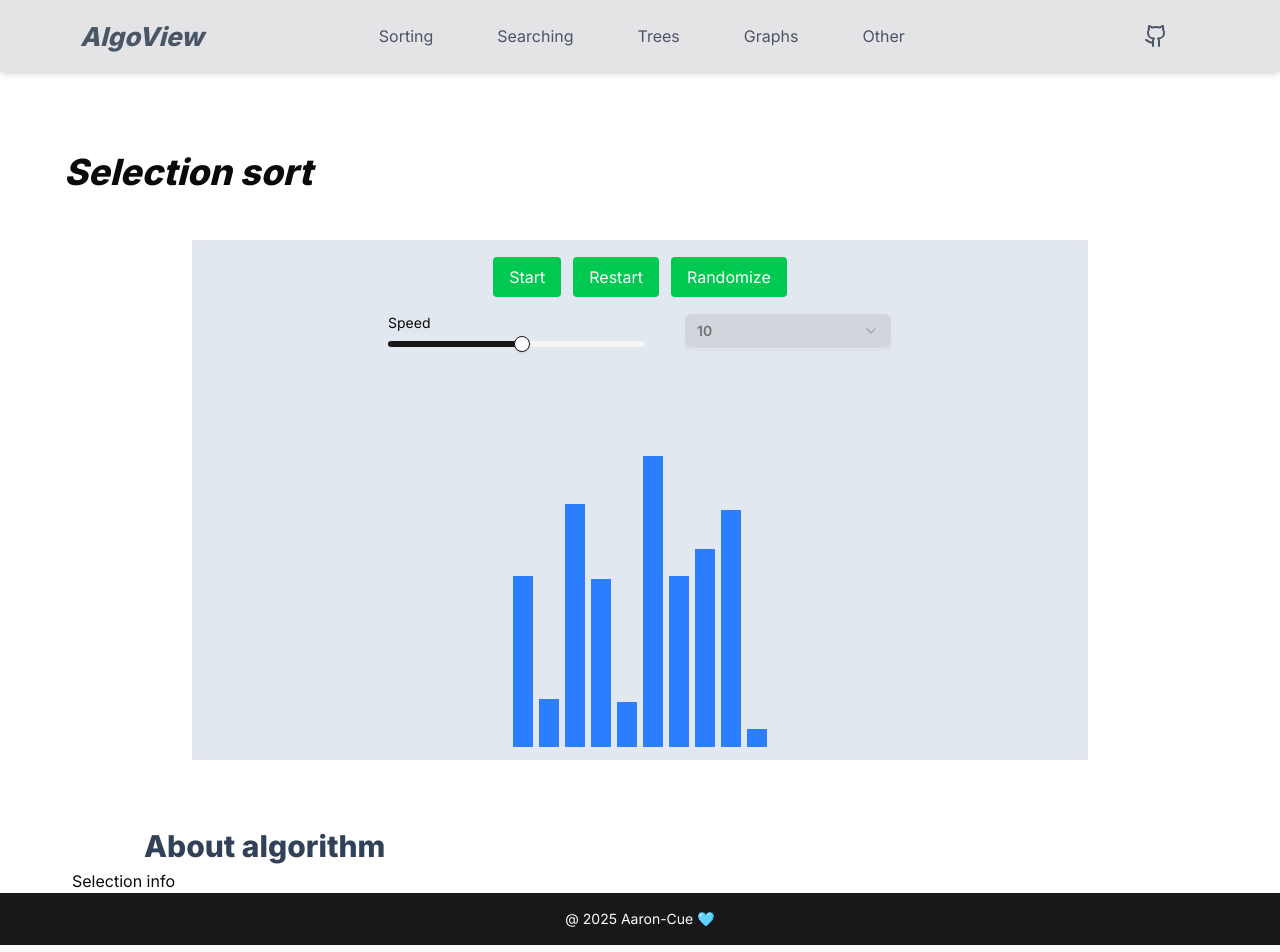
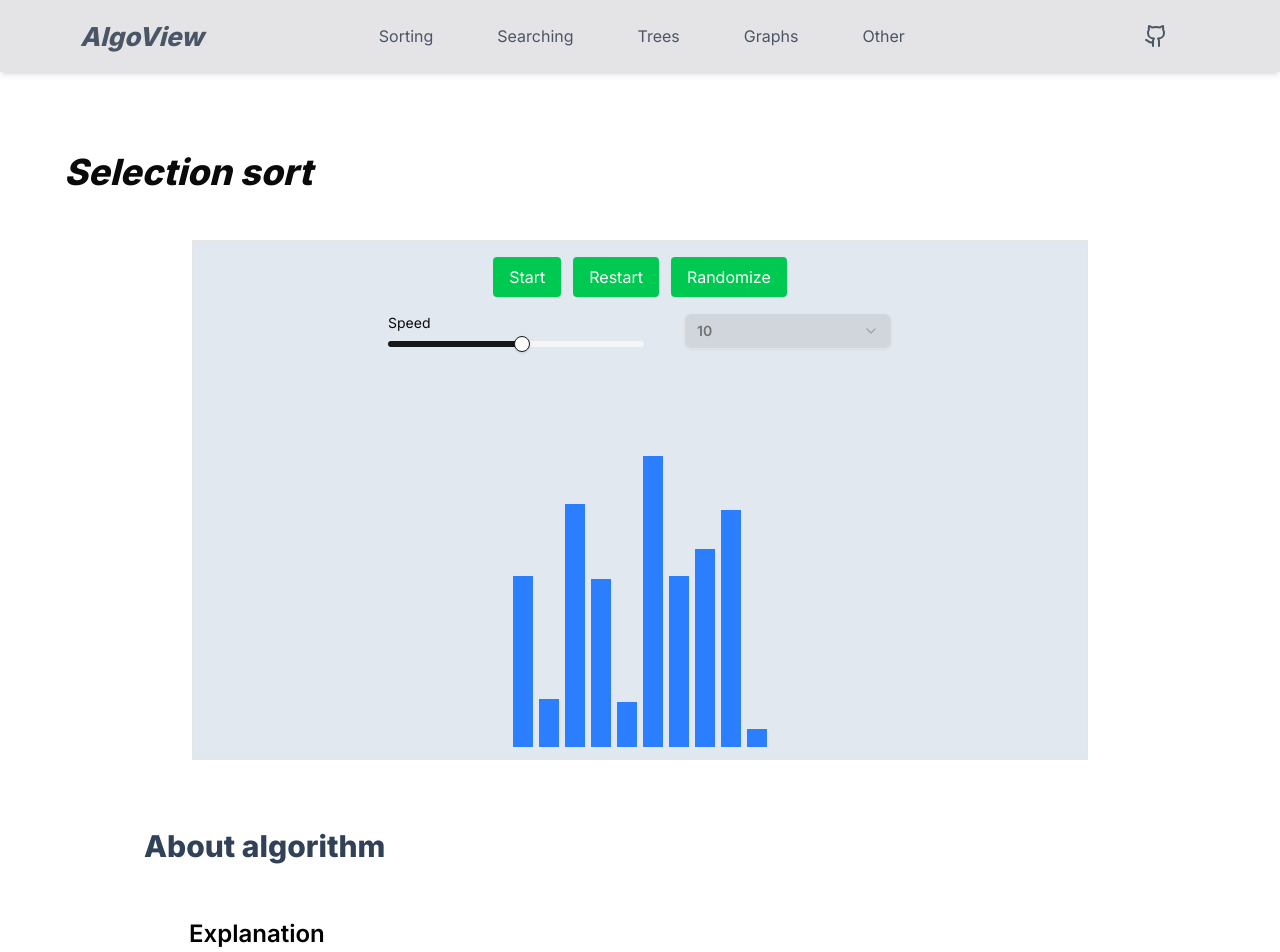
Before and after one commit to Aaron-Cue/algorithm-visualizer, a Next.js app: page /Selection in a window 1280 px wide. Shown: the top 952 px of the page. Built offline with nearby package versions, Linux system fonts and the light colour scheme.

Commit message:
selection info

```diff
--- a/src/components/Algorithms/Info/Sorting/Selection.tsx
+++ b/src/components/Algorithms/Info/Sorting/Selection.tsx
@@ -1,3 +1,27 @@
+import InfoWrapper from "../InfoWrapper"
+
 export default function Selection() {
-  return <div>Selection info</div>
+  const pseudocode = `selectionSort(arr):
+  n = len(arr)
+  for i from 0 to n - 1:
+    minIndex = i
+    for j from i + 1 to n - 1:
+      if arr[j] < arr[minIndex]:
+        minIndex = j
+    swap arr[i] with arr[minIndex]`
+
+    return (
+      <InfoWrapper
+        description="Selection Sort repeatedly finds the minimum element from the unsorted part and moves it to the beginning. It's simple but inefficient for large datasets."
+        steps={[
+          'Start from the first element.',
+          'Find the smallest element in the unsorted part of the array.',
+          'Swap it with the current element.',
+          'Move the boundary of the sorted part one step forward.',
+          'Repeat until the array is sorted.'
+        ]}
+        pseudocode={pseudocode}
+        complexity={['O(n²)', 'O(1)']}
+      />
+    )
 }
```
